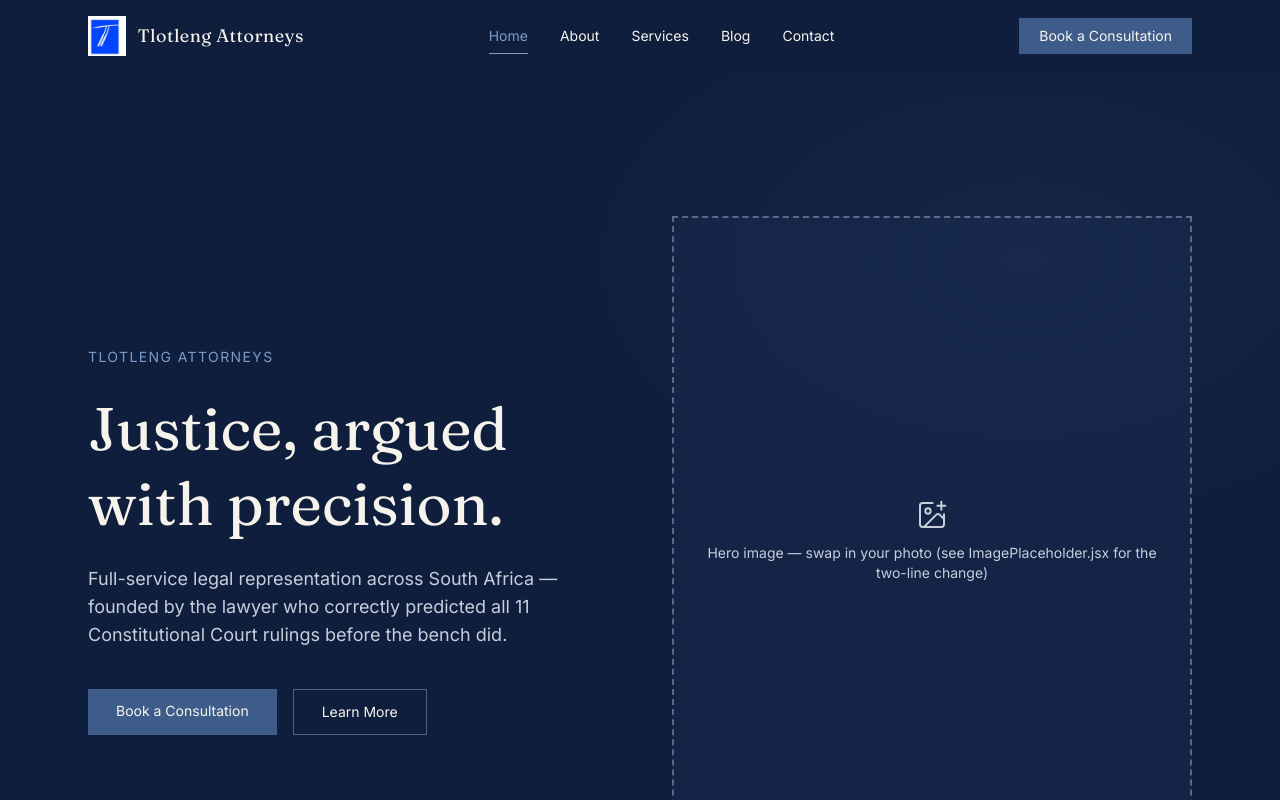
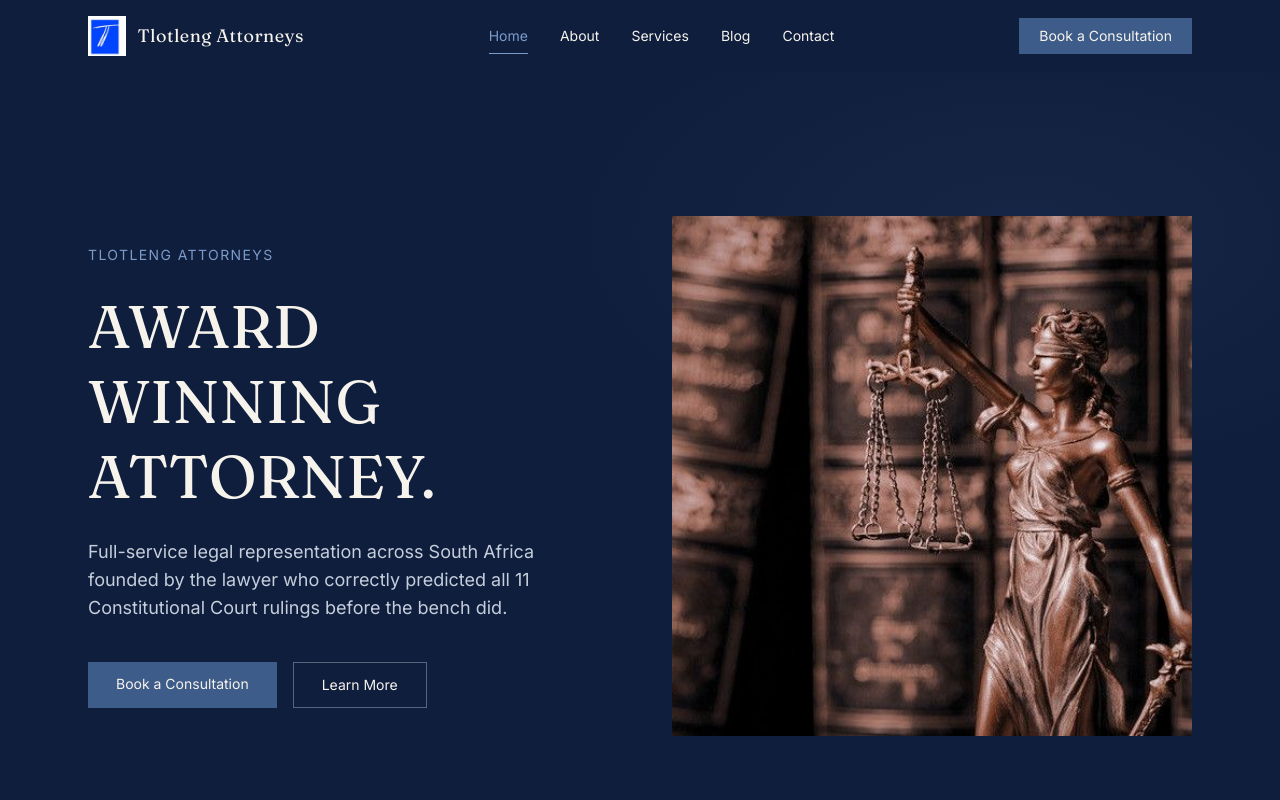
Before and after one commit to galaletsangmodise/TlotlengLaw, a React (Vite) app: page / in a window 1280 px wide. Shown: the top 800 px of the page. Built offline with nearby package versions, Linux system fonts and the light colour scheme.

Commit message:
feat: update Hero component content and replace ImagePlaceholder with img tag

```diff
--- a/src/components/Hero.jsx
+++ b/src/components/Hero.jsx
@@ -39,13 +39,13 @@ export default function Hero() {
             variants={item}
             className="font-display text-5xl md:text-6xl leading-tight"
           >
-            Justice, argued with precision.
+            AWARD WINNING ATTORNEY.
           </motion.h1>
           <motion.p
             variants={item}
             className="font-body text-mist text-lg mt-6 max-w-xl"
           >
-            Full-service legal representation across South Africa — founded by
+            Full-service legal representation across South Africa founded by
             the lawyer who correctly predicted all 11 Constitutional Court
             rulings before the bench did.
           </motion.p>
@@ -70,10 +70,11 @@ export default function Hero() {
           animate={{ opacity: 1, x: 0 }}
           transition={{ duration: 0.7, ease: 'easeOut', delay: 0.2 }}
         >
-          <ImagePlaceholder
-            label="Hero image — swap in your photo (see ImagePlaceholder.jsx for the two-line change)"
-            className="aspect-[4/5] w-full"
-          />
+          <img
+                      src={myPhoto}
+                      alt="Tshepo Tlotleng, founder and head attorney (placeholder — final portrait pending)"
+                      className="w-full h-full object-cover"
+                    />
         </motion.div>
       </div>
     </section>
--- a/src/components/Image.jsx
+++ /dev/null
@@ -1,21 +0,0 @@
-import { ImagePlus } from 'lucide-react'
-
-/**
-
- *
- *   import myPhoto from '../assets/images/my-photo.jpg'
- *   ...
- *   <img src={myPhoto} alt="Describe the image" className="w-full h-full object-cover" />
- *
- * ...in place of <ImagePlaceholder label="..." />
- */
-export default function ImagePlaceholder({ label = 'Add image here', className = '' }) {
-  return (
-    <div
-      className={`flex flex-col items-center justify-center gap-3 border-2 border-dashed border-mist/40 bg-navy-light/40 text-mist ${className}`}
-    >
-      <ImagePlus size={32} strokeWidth={1.5} aria-hidden="true" />
-      <p className="font-body text-sm text-center px-6">{label}</p>
-    </div>
-  )
-}
```
